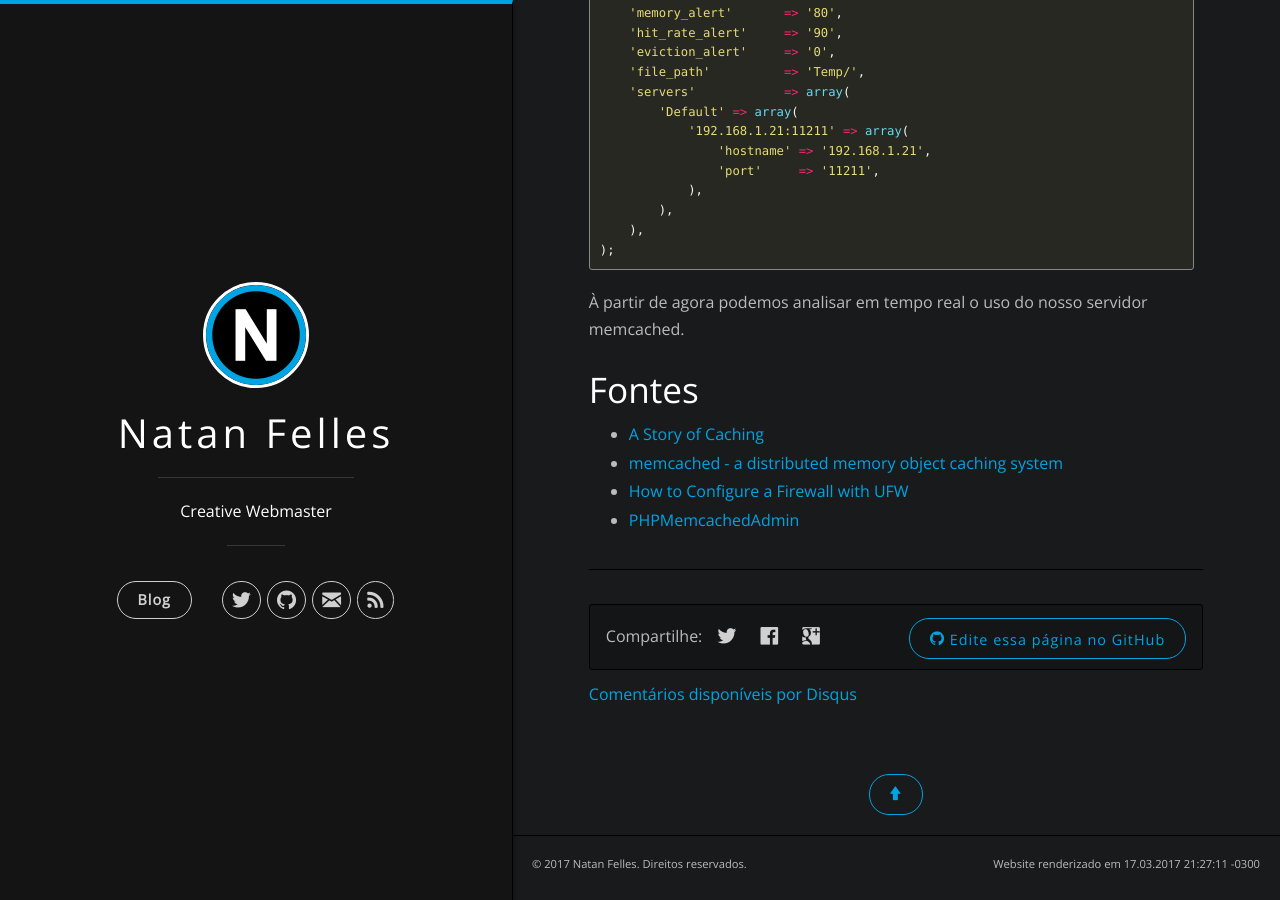
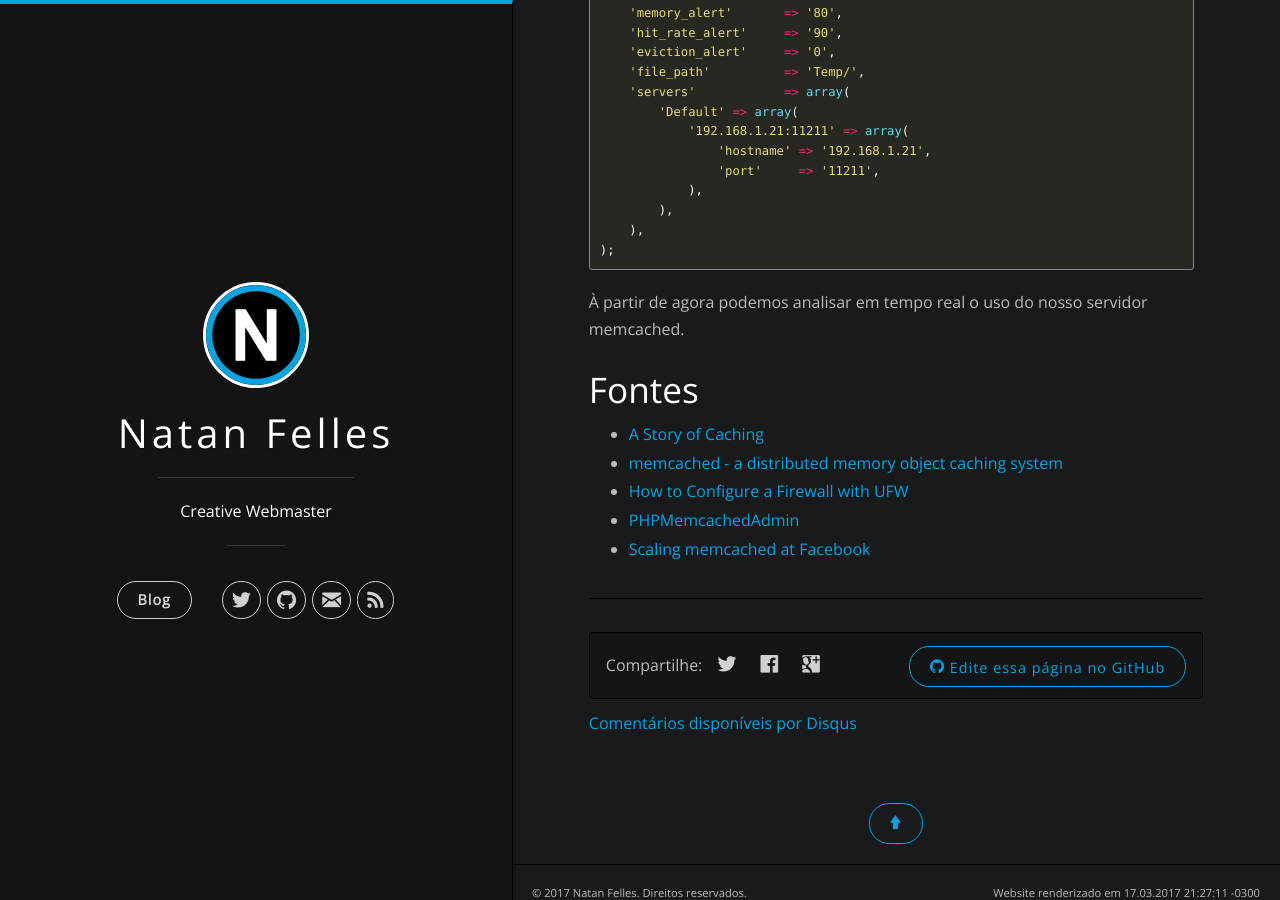
Before and after one commit to natanfelles/natanfelles.github.io, a Jekyll site: the page built from _posts/2017-03-15-memcached.md, in a window 1280 px wide and 900 px high, scrolled down 4589 px. Built offline with Jekyll 4.4.1, drawn with Linux system fonts in a browser that asks for light colours; comment, search, counter and statistics services are not loaded; before the commit the page ends 5460 px from its top, so only the background shows below that.

Commit message:
add oldest source history

```diff
--- a/_posts/2017-03-15-memcached.md
+++ b/_posts/2017-03-15-memcached.md
@@ -194,3 +194,4 @@ return array(
 - [memcached - a distributed memory object caching system](https://memcached.org/){:target="_blank"}
 - [How to Configure a Firewall with UFW](https://www.linode.com/docs/security/firewalls/configure-firewall-with-ufw){:target="_blank"}
 - [PHPMemcachedAdmin](https://blog.elijaa.org/phpmemcachedadmin/){:target="_blank"}
+- [Scaling memcached at Facebook](https://www.facebook.com/note.php?note_id=39391378919){:target="_blank"}
```
